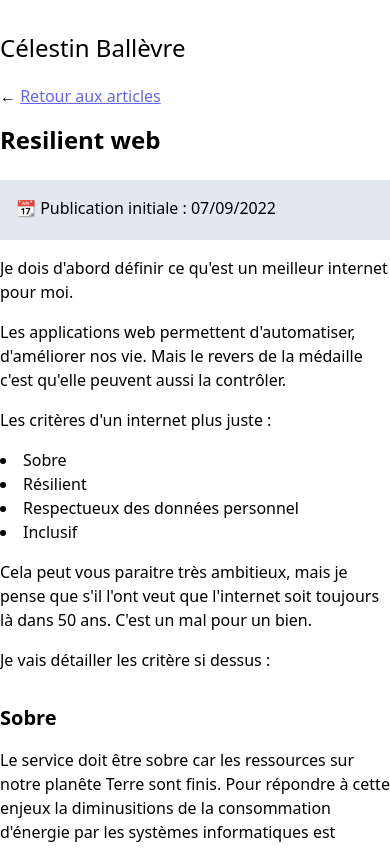
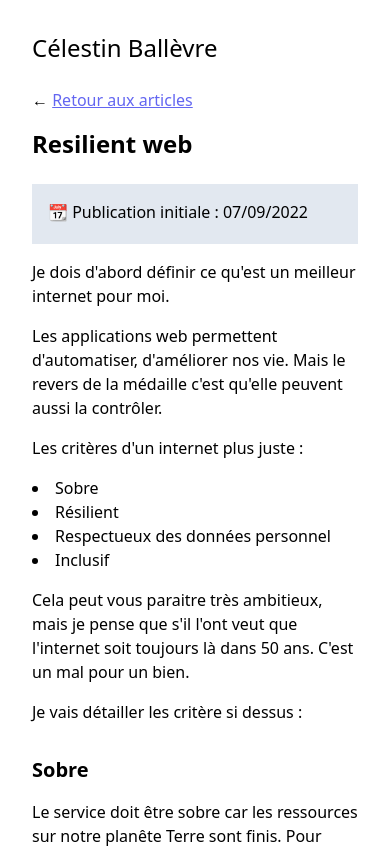
Before and after one commit to cballevre/cballevre.net, a Next.js app: page /posts/2022-09-07-resilient-web in a window 390 px wide. Shown: the top 848 px of the page. Built offline with nearby package versions, Linux system fonts and the light colour scheme.

Commit message:
Correct problem with responsive & other small thing

```diff
--- /dev/null
+++ b/components/BackButton.js
@@ -0,0 +1,8 @@
+export default function BackButton({ to, label }) {
+    return (
+      <div className="mb-4">
+        ← <a href={to}>{label}</a>
+      </div>
+
+    );
+  }
--- a/components/Header.js
+++ b/components/Header.js
@@ -1,7 +1,7 @@
 export default function Header() {
   return (
     <header>
-      <div className="text-2xl mt-8 mb-5">Célestin Ballèvre</div>
+      <div className="text-2xl mb-6">Célestin Ballèvre</div>
     </header>
   );
 }
--- a/components/Layout.js
+++ b/components/Layout.js
@@ -14,7 +14,7 @@ export default function Layout({ children }) {
         <title>Célestin Ballèvre</title>
         <link rel="shortcut icon" href={prefix + '/favicon.ico'} />
       </Head>
-      <main className="mx-auto max-w-2xl">
+      <main className="mx-auto max-w-2xl p-8 md:px-0">
         <Header />
         <div className="content">{children}</div>
       </main>
--- a/pages/index.js
+++ b/pages/index.js
@@ -17,6 +17,7 @@ export default function Home({ posts, totalPosts }) {
         Tout afficher ({totalPosts})
       </a>}
       </div>
+      { totalPosts == 0 && <p>Du moins, ça devrait arriver sous peu...</p> }
       <ul className="mb-8">
         {posts.map((post) => {
           const createdAt = new Date(post.createdAt)
--- a/pages/posts/[slug].js
+++ b/pages/posts/[slug].js
@@ -3,6 +3,7 @@ import path from "path";
 import matter from "gray-matter";
 import { marked } from "marked";
 import Head from "next/head";
+import BackButton from "../../components/BackButton";
 
 export default function BlogTemplate(props) {
 
@@ -14,7 +15,7 @@ export default function BlogTemplate(props) {
       <Head>
         <title>{props.frontmatter.title + " | Célestin Ballèvre"}</title>
       </Head>
-      <div class="mb-4">← <a className="" href="/posts">Retour aux articles</a></div>
+      <BackButton to="/posts" label="Retour aux articles" />
       <article className="mb-8">
         <h1 className="text-2xl font-bold mb-6">{props.frontmatter.title}</h1>
         <div className="mb-4 p-4 bg-slate-200">
--- a/pages/posts/index.js
+++ b/pages/posts/index.js
@@ -2,7 +2,7 @@ import Head from "next/head";
 import fs from "fs";
 import path from "path";
 import matter from "gray-matter";
-
+import BackButton from "../../components/BackButton";
 
 export default function Blog({ posts, totalPosts}) {
   return (
@@ -11,7 +11,7 @@ export default function Blog({ posts, totalPosts}) {
         <title>Articles | Célestin Ballèvre</title>
       </Head>
       <div>
-        <div className="mb-4">← <a className="" href="/">Retour à l'accueil</a></div>
+        <BackButton to="/" label="Retour à l'accueil" />
         <h1 className="text-2xl font-bold mb-8">Articles ({totalPosts})</h1>
         <h2 class="font-bold mb-4">2022</h2>
         {posts.map((post) => {
```
